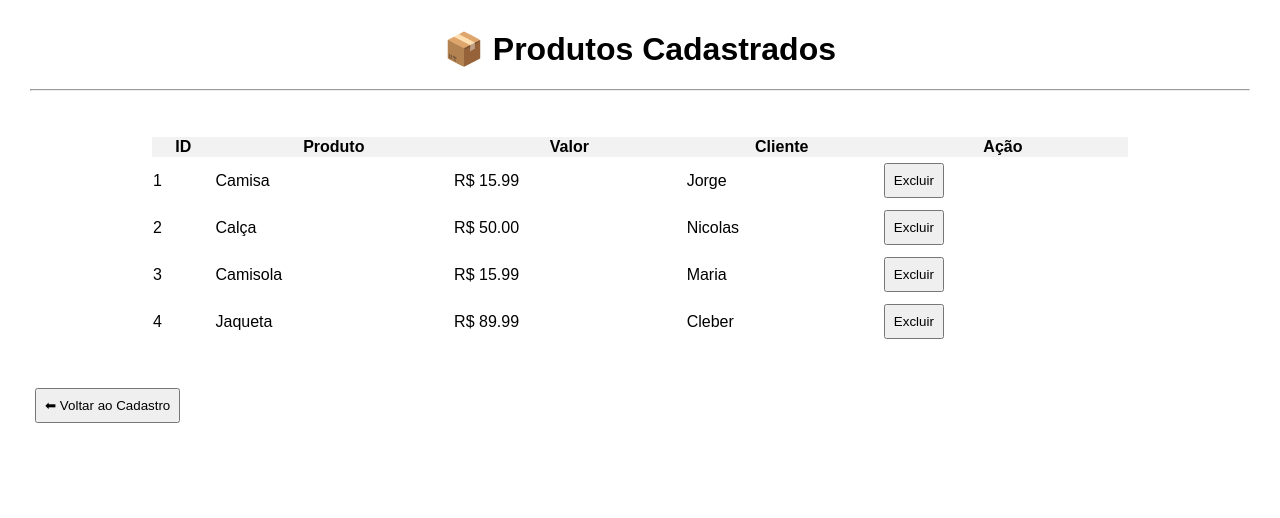
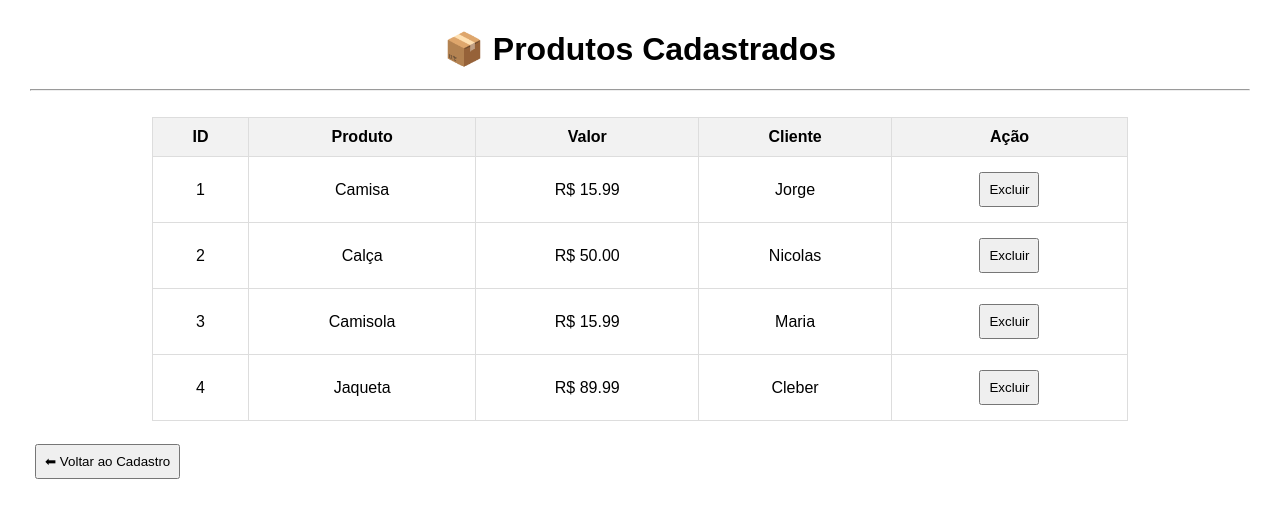
Before and after one commit to nicolascosta17/Atividade-Avaliativa, a Flask app: page /consulta in a window 1280 px wide. Shown: the top 518 px of the page. Run offline with Flask 3, Linux system fonts and the light colour scheme; data comes from the database, SQL or seed files in the repository.

Commit message:
Centralizado colunas

```diff
--- a/loja_virtual/static/style.css
+++ b/loja_virtual/static/style.css
@@ -62,3 +62,22 @@ th {
     background-color: #45a049;
     /* Cor de fundo mais escura ao passar o mouse */
 }
+
+#tabelaVendas {
+    width: 80%;              /* largura da tabela */
+    margin: 0 auto;          /* centraliza a tabela na página */
+    border-collapse: collapse;
+    text-align: center;      /* centraliza o conteúdo */
+}
+
+#tabelaVendas th,
+#tabelaVendas td {
+    border: 1px solid #ddd;
+    padding: 10px;
+    text-align: center;      /* centraliza dentro das células */
+}
+
+#tabelaVendas thead {
+    background-color: #f5f5f5;
+    font-weight: bold;
+}
```
